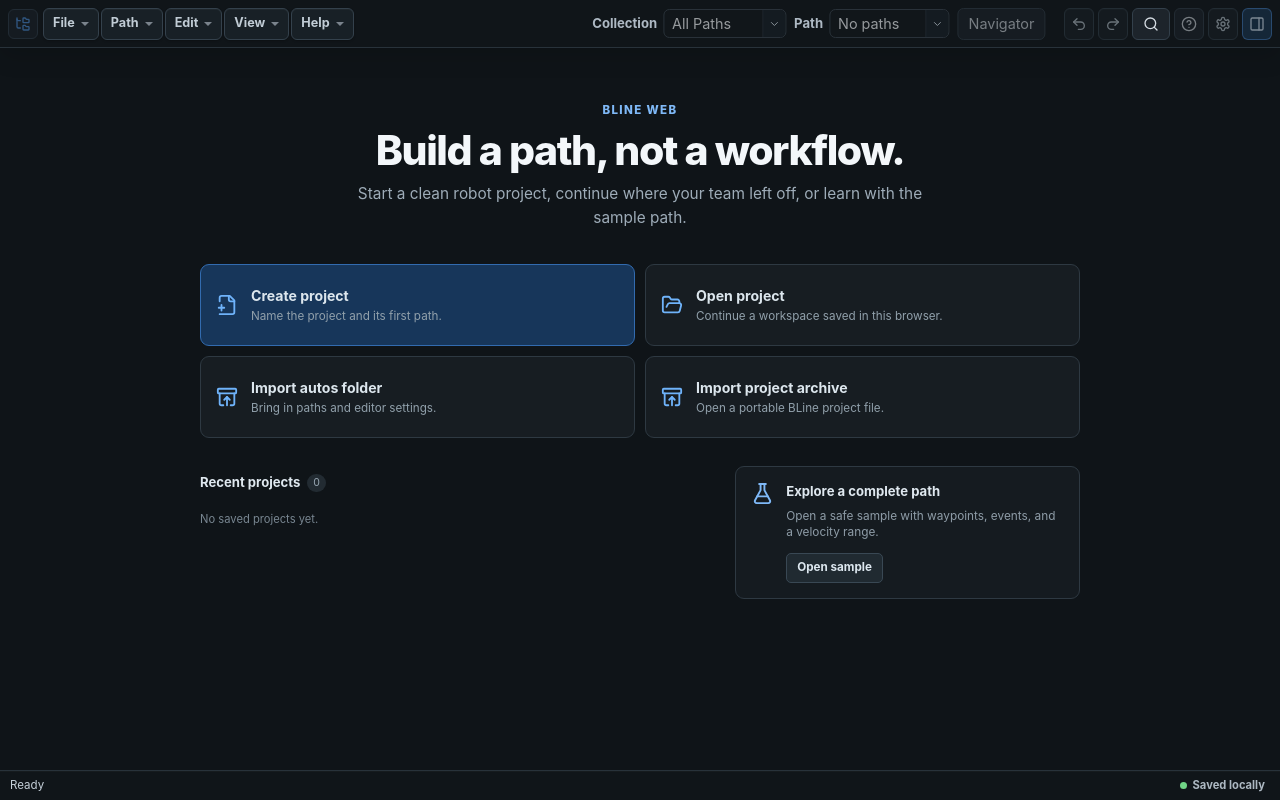
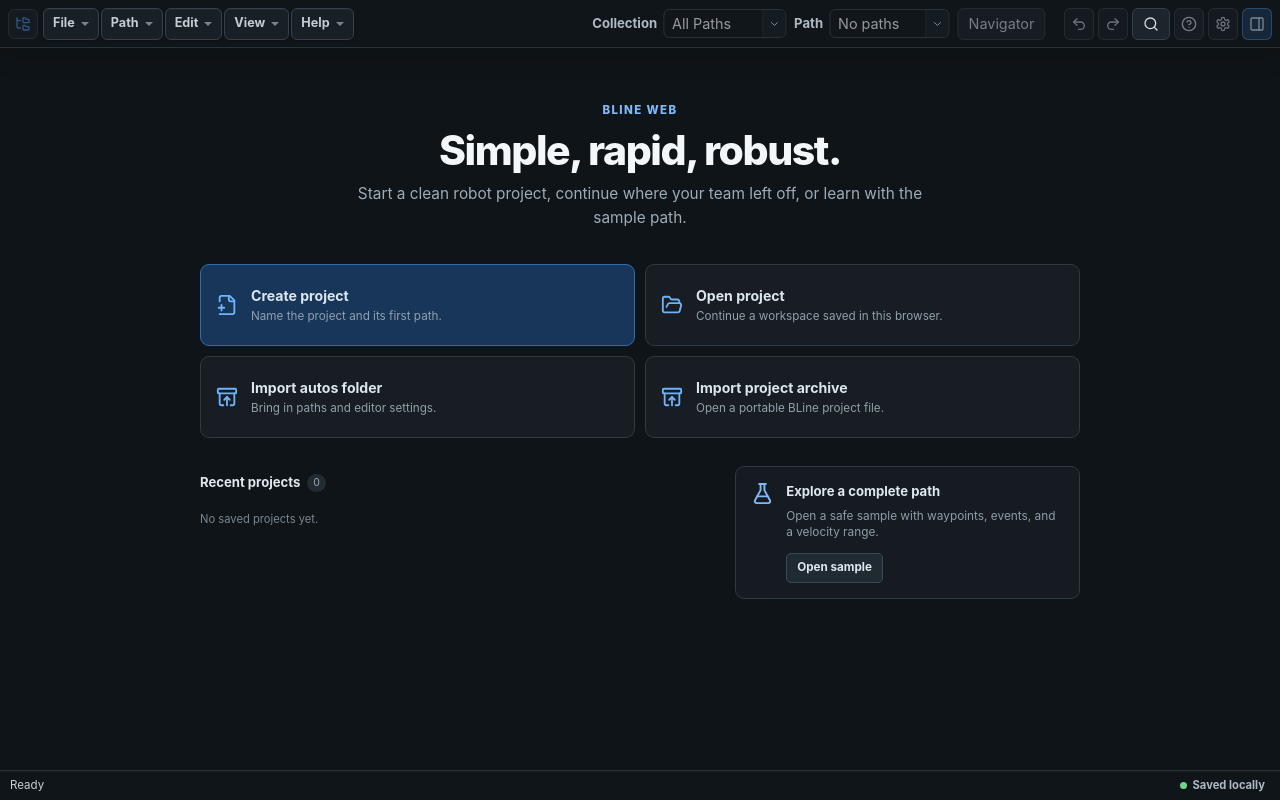
Before and after one commit to edanliahovetsky/BLine-Web, a React (Vite) app: page / in a window 1280 px wide. Built offline with nearby package versions, Linux system fonts and the light colour scheme.

Commit message:
Reword Start Center hero to "Simple, rapid, robust."
The previous "Build a path, not a workflow." headline led with a vague
negation; the new tagline states BLine's value directly.

```diff
--- a/src/ui/app/StartCenter.tsx
+++ b/src/ui/app/StartCenter.tsx
@@ -31,7 +31,7 @@ export function StartCenter({
     <section className="start-center" aria-labelledby="start-center-title">
       <div className="start-center__hero">
         <span className="start-center__eyebrow">BLine Web</span>
-        <h1 id="start-center-title">Build a path, not a workflow.</h1>
+        <h1 id="start-center-title">Simple, rapid, robust.</h1>
         <p>
           Start a clean robot project, continue where your team left off, or
           learn with the sample path.
```
Also changed, not shown: 1 other file (tests, documents, lock files or other folders).
